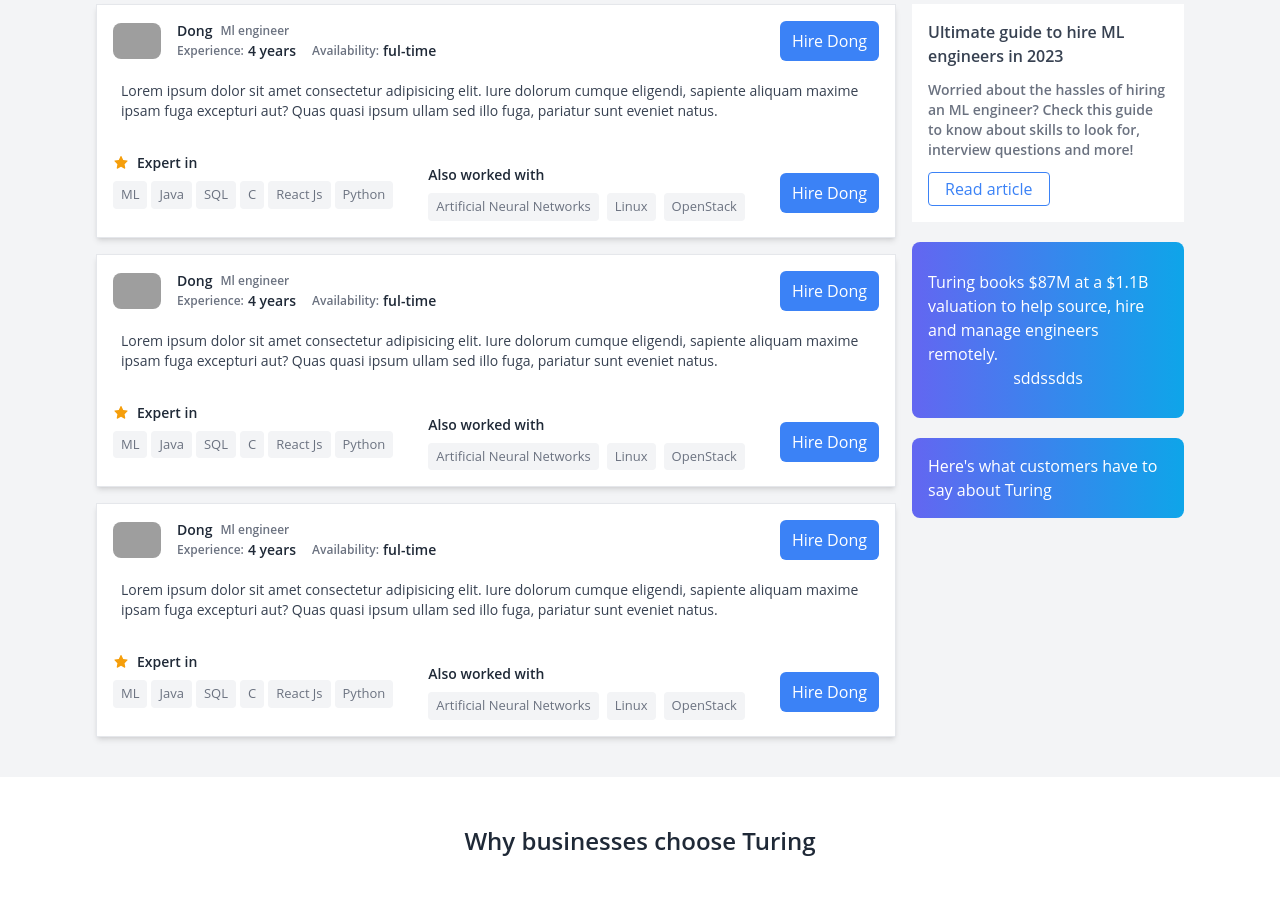
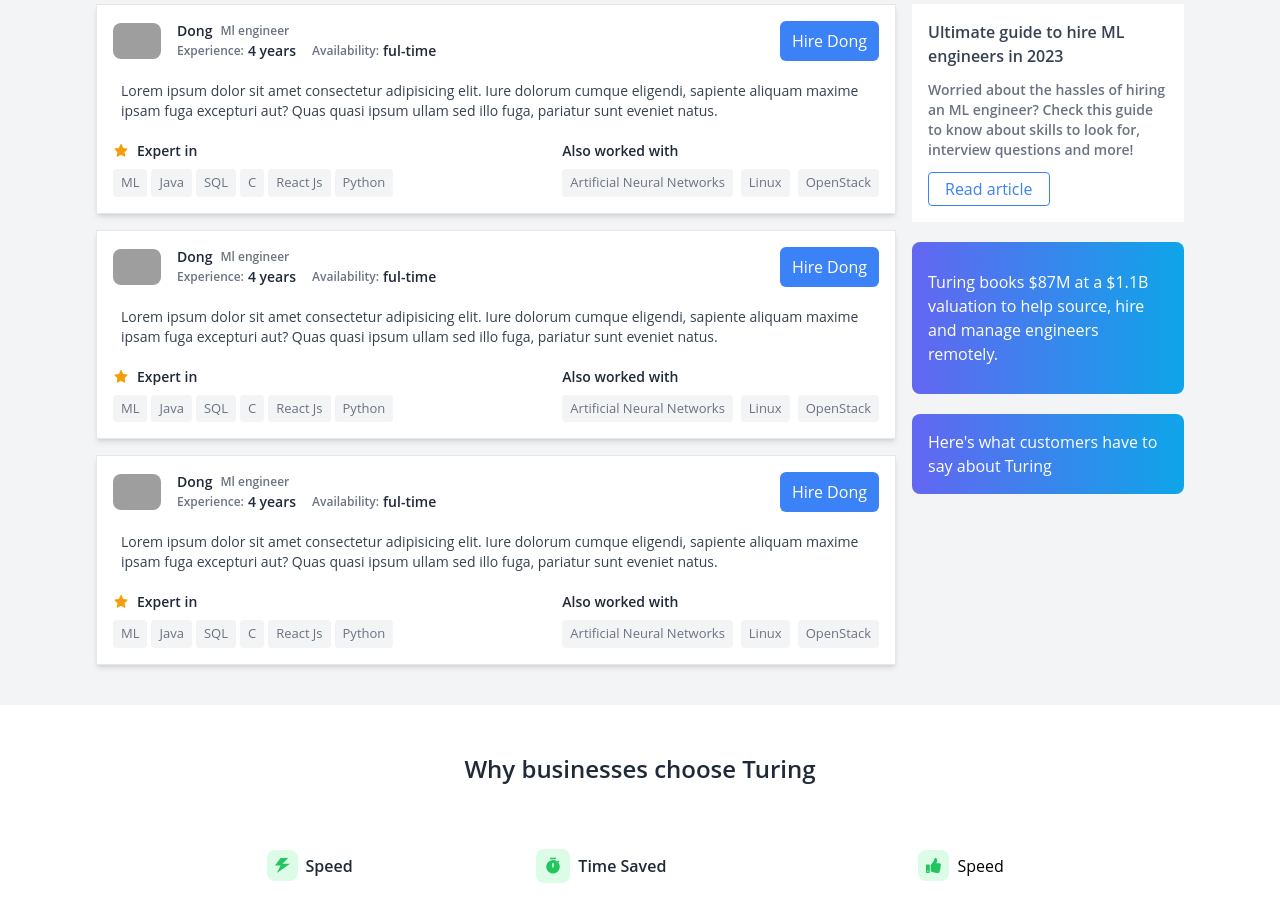
Before and after one commit to rohit-siva-sai/talentAi, a Next.js app: page /hire_developers in a window 1280 px wide. Shown: the part 760-1662 px from the top of the page. Built offline with nearby package versions, Linux system fonts and the light colour scheme; grey boxes are pictures that could not be loaded.

Commit message:
initial commit

```diff
--- a/components/home/services.js
+++ b/components/home/services.js
@@ -5,7 +5,7 @@
     <div className="py-6 ">
       <div className="grid grid-cols-1  px-4 md:grid-cols-2 md:px-48 justify-items-start align-middle ">
         <div className="self-center md:w-[450px] flex flex-col">
-          <p className="font-semibold text-[40px] text-gray-800 ">
+          <p className="font-semibold text-4xl md:text-[40px] text-gray-800 ">
             The new standard in AI Services
           </p>
           <p className="text-gray-600 text-base pt-5">
--- a/components/staffing/details.js
+++ b/components/staffing/details.js
@@ -52,7 +52,7 @@
         <p className="pt-5 md:px-2 text-gray-700 text-sm font-medium">
           {matter}
         </p>
-        <div className="flex md:flex-row flex-col space-y-6 md:justify-between items-start md:items-center pt-5">
+        <div className="flex md:flex-row flex-col md:space-y-0 space-y-6 md:justify-between items-start md:items-center pt-5">
           <div className="flex flex-col space-y-2">
             <div className="flex items-center space-x-2 ">
               <AiFillStar className="text-amber-500" />
@@ -84,7 +84,7 @@
               })}
             </div>
           </div>
-          <div className="flex  text-white h-10 cursor-pointer bg-blue-500 items-center space-x-1 px-3 py-0 rounded-md">
+          <div className="flex md:hidden  text-white h-10 cursor-pointer bg-blue-500 items-center space-x-1 px-3 py-0 rounded-md">
             Hire {name}
           </div>
         </div>
--- a/components/staffing/guide.js
+++ b/components/staffing/guide.js
@@ -11,9 +11,9 @@
       </div>
       <div className='bg-gradient-to-r text-white  rounded-lg px-4 py-7  from-indigo-500 to-sky-500 '>
         <p>Turing  books $87M at a $1.1B valuation to help source, hire and manage engineers remotely.</p>
-        <div className='text-center' >
+        {/* <div className='text-center' >
             sddssdds
-        </div>
+        </div> */}
       </div>
       <div className='bg-gradient-to-r px-4 py-4 rounded-lg text-white  from-indigo-500 to-sky-500 '>
         <p>Here&#39;s what customers have to say about Turing</p>
```
